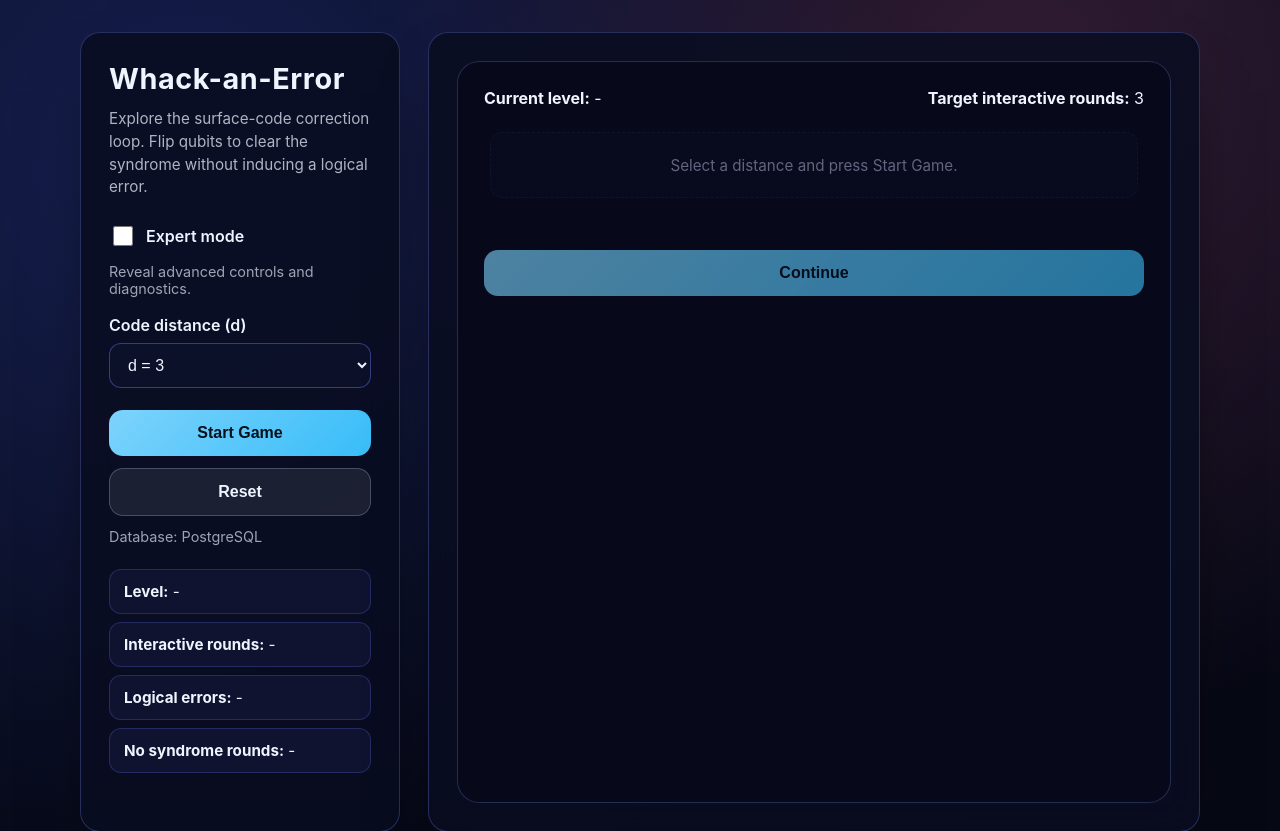
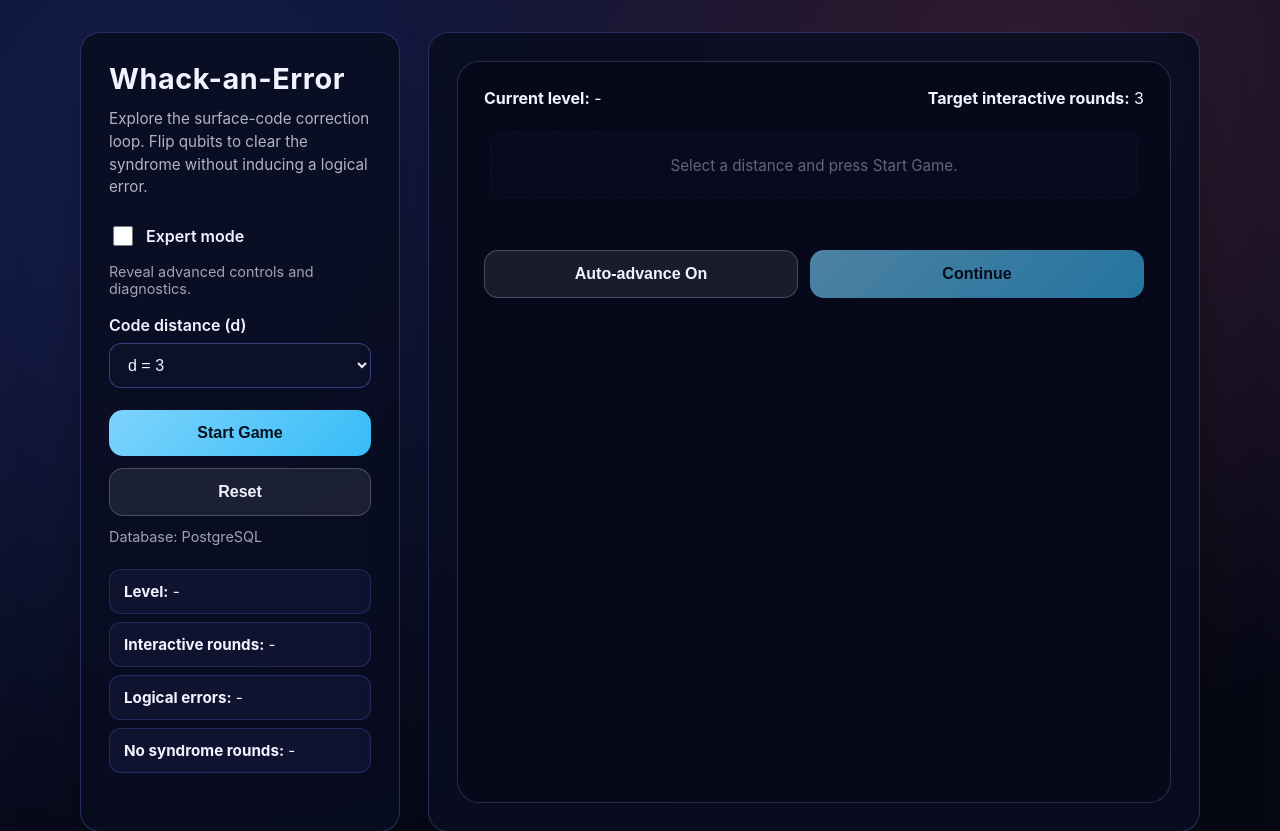
Before and after one commit to oldjosias/whack-an-error, a Flask app: page / in a window 1280 px wide. Shown: the top 831 px of the page. Run offline with Flask 3, Linux system fonts and the light colour scheme.

Commit message:
add auto-advance

```diff
--- a/templates/index.html
+++ b/templates/index.html
@@ -125,6 +125,11 @@
       color: inherit;
       flex: 1 1 140px;
     }
+    button.ghost.is-off {
+      background: rgba(255, 255, 255, 0.04);
+      border-color: rgba(205, 215, 255, 0.18);
+      opacity: 0.9;
+    }
     button:disabled {
       opacity: 0.6;
       cursor: wait;
@@ -134,6 +139,32 @@
     button:not(:disabled):hover {
       transform: translateY(-1px);
       box-shadow: 0 14px 24px -16px rgba(150, 200, 255, 0.8);
+    }
+    .button-progress {
+      position: relative;
+      overflow: hidden;
+      isolation: isolate;
+    }
+    .button-progress::before {
+      content: "";
+      position: absolute;
+      inset: 0;
+      background: rgba(15, 23, 42, 0.18);
+      transform-origin: left center;
+      transform: scaleX(var(--progress, 0));
+      transition: transform 0.1s linear;
+      z-index: -1;
+    }
+    .button-progress.active::before {
+      animation: buttonFill var(--auto-duration, 1000ms) linear forwards;
+    }
+    @keyframes buttonFill {
+      from {
+        transform: scaleX(0);
+      }
+      to {
+        transform: scaleX(1);
+      }
     }
     .meta-label {
       margin-top: 12px;
@@ -493,7 +524,8 @@
         <div class="board" id="board" aria-live="polite"></div>
         <p class="status-line" id="status-line" role="status" aria-live="polite"></p>
         <div class="actions" style="margin-top: 18px;">
-          <button type="button" class="primary" id="next-round" disabled>Continue</button>
+          <button type="button" class="ghost" id="auto-advance-toggle">Auto-advance On</button>
+          <button type="button" class="primary button-progress" id="next-round" disabled>Continue</button>
         </div>
       </div>
 
@@ -585,6 +617,7 @@
       const resetBtn = document.getElementById('reset-game');
       const showDataBtn = document.getElementById('show-data');
       const nextRoundBtn = document.getElementById('next-round');
+      const autoAdvanceToggle = document.getElementById('auto-advance-toggle');
       const expertToggle = document.getElementById('expert-toggle');
       const selectD = document.getElementById('config-d');
       const selectRounds = document.getElementById('config-rounds');
@@ -606,6 +639,7 @@
       const statLogical = document.getElementById('stat-logical');
       const statNoSyndrome = document.getElementById('stat-nosyndrome');
       const expertControls = document.querySelectorAll('[data-expert-control]');
+      const AUTO_ADVANCE_DELAY_MS = 1000;
 
       if (selectRounds) {
         selectRounds.value = String(targetInteractiveRounds);
@@ -628,6 +662,8 @@
         levelStats: null,
         levelsData: [],
         current: null,
+        autoTimer: null,
+        autoAdvanceEnabled: true,
       };
 
       function setStatus(message, isError) {
@@ -644,12 +680,82 @@
         }
       }
 
+      function clearAutoTimer() {
+        if (state.autoTimer !== null) {
+          window.clearTimeout(state.autoTimer);
+          state.autoTimer = null;
+        }
+        if (nextRoundBtn) {
+          nextRoundBtn.classList.remove('active');
+          nextRoundBtn.style.removeProperty('--progress');
+          nextRoundBtn.style.removeProperty('--auto-duration');
+        }
+      }
+
+      function maybeScheduleAutoContinue() {
+        clearAutoTimer();
+        if (
+          !state.running ||
+          !state.autoAdvanceEnabled ||
+          !state.current ||
+          !nextRoundBtn ||
+          nextRoundBtn.disabled
+        ) {
+          return;
+        }
+        const duration = AUTO_ADVANCE_DELAY_MS;
+        nextRoundBtn.style.setProperty('--auto-duration', duration + 'ms');
+        nextRoundBtn.classList.add('active');
+        state.autoTimer = window.setTimeout(() => {
+          state.autoTimer = null;
+          if (nextRoundBtn) {
+            nextRoundBtn.classList.remove('active');
+            nextRoundBtn.style.removeProperty('--progress');
+          }
+          if (
+            state.running &&
+            state.autoAdvanceEnabled &&
+            state.current &&
+            nextRoundBtn &&
+            !nextRoundBtn.disabled
+          ) {
+            handleContinue();
+          }
+        }, AUTO_ADVANCE_DELAY_MS);
+      }
+
+      function updateAutoAdvanceToggle() {
+        if (!autoAdvanceToggle) {
+          return;
+        }
+        const label = state.autoAdvanceEnabled ? 'Auto-advance On' : 'Auto-advance Off';
+        autoAdvanceToggle.textContent = label;
+        autoAdvanceToggle.classList.toggle('is-off', !state.autoAdvanceEnabled);
+        autoAdvanceToggle.setAttribute('aria-pressed', state.autoAdvanceEnabled ? 'true' : 'false');
+      }
+
+      function setAutoAdvanceEnabled(enabled) {
+        const normalized = Boolean(enabled);
+        state.autoAdvanceEnabled = normalized;
+        updateAutoAdvanceToggle();
+        if (!normalized) {
+          clearAutoTimer();
+        } else if (state.running && state.current) {
+          maybeScheduleAutoContinue();
+        }
+      }
+
       function setExpertControlsDisabled(disabled) {
         expertControls.forEach((element) => {
           if (!element) {
             return;
           }
           element.disabled = disabled;
+          if (disabled) {
+            element.classList.remove('active');
+            element.style.removeProperty('--progress');
+            element.style.removeProperty('--auto-duration');
+          }
         });
       }
 
@@ -892,6 +998,7 @@
           if (levelStats.withSyndrome >= targetInteractiveRounds) {
             addLog('Target number of interactive rounds reached for this level.');
           }
+          maybeScheduleAutoContinue();
         } else {
           setStatus('Syndrome weight ' + weight + '. Continue correcting.');
         }
@@ -971,6 +1078,7 @@
       }
 
       function resetState() {
+        clearAutoTimer();
         state.running = false;
         state.surface = null;
         state.qubitButtons = [];
@@ -995,6 +1103,7 @@
         } else {
           renderStats();
         }
+        updateAutoAdvanceToggle();
       }
 
       function startGame() {
@@ -1047,6 +1156,7 @@
       }
 
       function advanceLevel() {
+        clearAutoTimer();
         if (!state.running) {
           return;
         }
@@ -1074,6 +1184,7 @@
       }
 
       function scheduleNextRound() {
+        clearAutoTimer();
         if (!state.running) {
           return;
         }
@@ -1118,6 +1229,7 @@
       }
 
       function finishLevel() {
+        clearAutoTimer();
         const totalRounds = state.levelStats.withSyndrome + state.levelStats.withoutSyndrome;
         state.levelsData.push({
           probability: state.levelStats.probability,
@@ -1134,9 +1246,12 @@
       }
 
       function finishRun() {
+        clearAutoTimer();
         state.running = false;
         setControlsEnabled(false);
         nextRoundBtn.disabled = true;
+        nextRoundBtn.classList.remove('active');
+        nextRoundBtn.style.removeProperty('--progress');
         startBtn.disabled = false;
         if (selectRounds) {
           selectRounds.disabled = false;
@@ -1206,6 +1321,7 @@
         if (!state.current) {
           return;
         }
+        clearAutoTimer();
         state.current = null;
         nextRoundBtn.disabled = true;
         setStatus('Preparing next round...', false);
@@ -1254,6 +1370,13 @@
           applyExpertMode(Boolean(expertToggle.checked));
         });
       }
+      if (autoAdvanceToggle) {
+        autoAdvanceToggle.addEventListener('click', () => {
+          const nextEnabled = !state.autoAdvanceEnabled;
+          setAutoAdvanceEnabled(nextEnabled);
+          addLog(nextEnabled ? 'Auto-advance enabled.' : 'Auto-advance disabled.');
+        });
+      }
 
       startBtn.addEventListener('click', startGame);
       resetBtn.addEventListener('click', resetState);
@@ -1270,6 +1393,7 @@
 
       clearBoard();
       applyExpertMode(Boolean(expertToggle && expertToggle.checked));
+      setAutoAdvanceEnabled(state.autoAdvanceEnabled);
     })();
   </script>
 </body>
```
